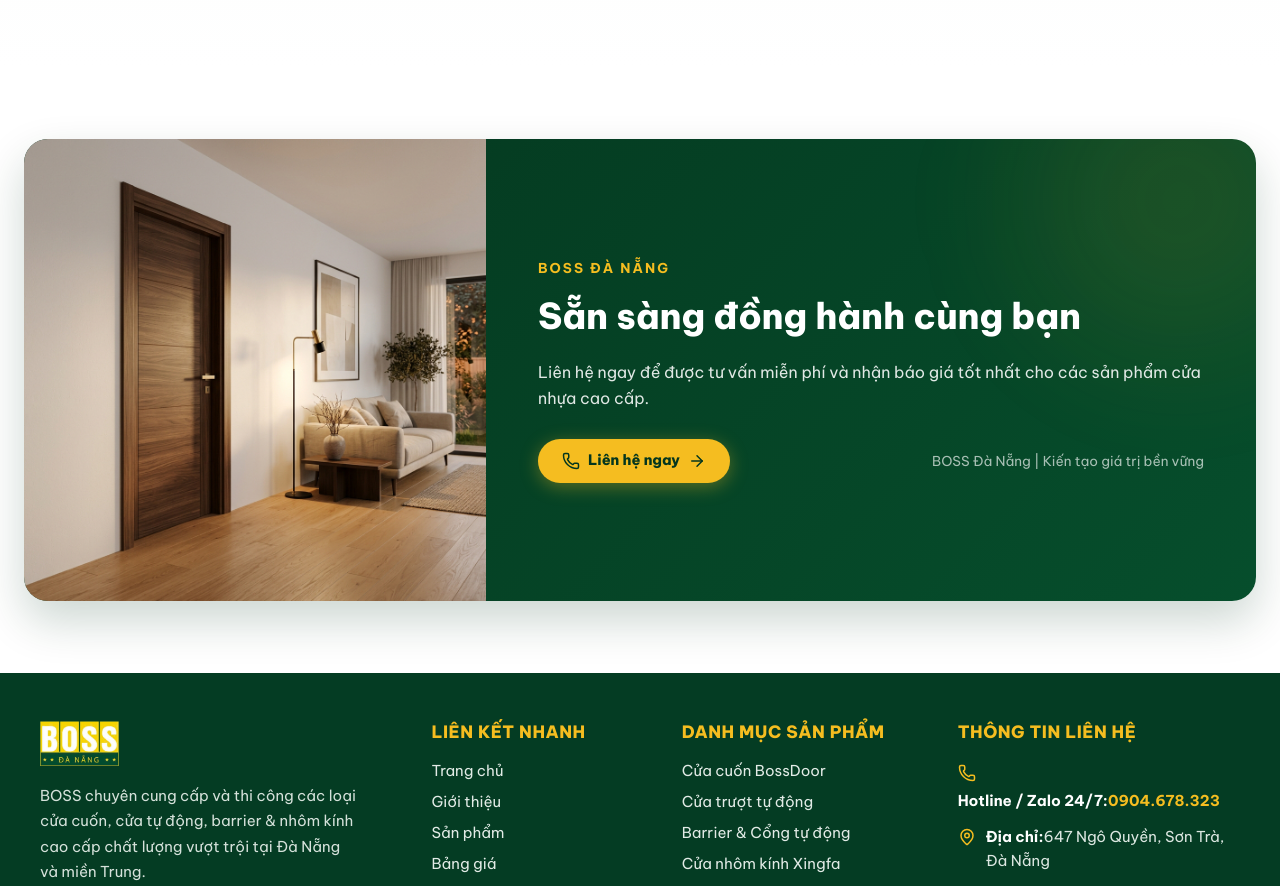
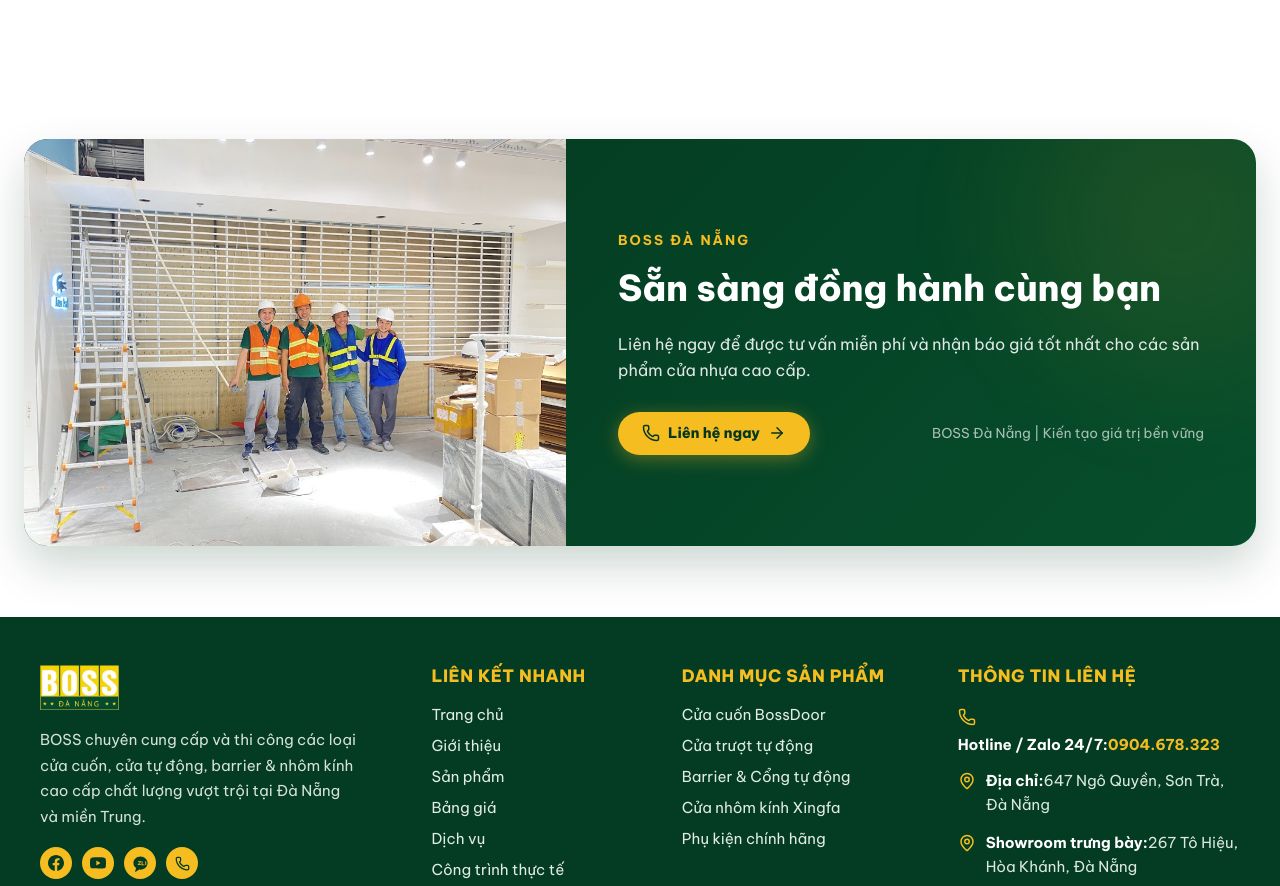
Before and after one commit to nalatio109-rgb/cuatudongbossfrontend, a React (Vite) app: page /gioi-thieu in a window 1280 px wide. Shown: the part 3500-4386 px from the top of the page. Built offline with nearby package versions, Linux system fonts and the light colour scheme; no server answers; a web font is replaced by a local one.

Commit message:
feat(about): thay the anh doi ngu ky thuat vien vao banner CTA

```diff
--- a/src/pages/About.css
+++ b/src/pages/About.css
@@ -1193,7 +1193,7 @@
   border-radius: 24px;
   overflow: hidden;
   display: grid;
-  grid-template-columns: 0.75fr 1.25fr;
+  grid-template-columns: 0.88fr 1.12fr;
   align-items: center;
   box-shadow: 0 20px 45px rgba(4, 54, 30, 0.2);
   position: relative;
@@ -1232,7 +1232,7 @@
 
 .exact-cta-left-img {
   height: 100%;
-  min-height: 280px;
+  min-height: 310px;
   overflow: hidden;
 }
 
@@ -1240,6 +1240,7 @@
   width: 100%;
   height: 100%;
   object-fit: cover;
+  object-position: center 25%;
   display: block;
   transition: transform 0.8s cubic-bezier(0.16, 1, 0.3, 1);
 }
--- a/src/pages/About.jsx
+++ b/src/pages/About.jsx
@@ -576,7 +576,7 @@ const About = () => {
             <div className="exact-cta-glow"></div>
 
             <div className="exact-cta-left-img">
-              <img src="/about_door_1.png" alt="Cửa nhựa cao cấp" />
+              <img src="/about_cta_technicians.jpg" alt="Đội ngũ kỹ thuật viên BOSS Đà Nẵng thi công chuyên nghiệp" />
             </div>
 
             <div className="exact-cta-right-content">
```
Also changed, not shown: public/about_cta_technicians.jpg (added).
